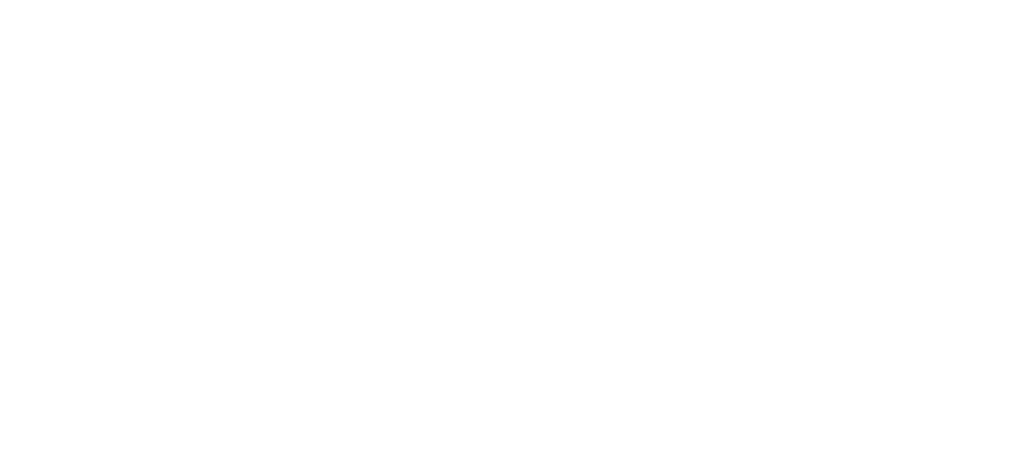
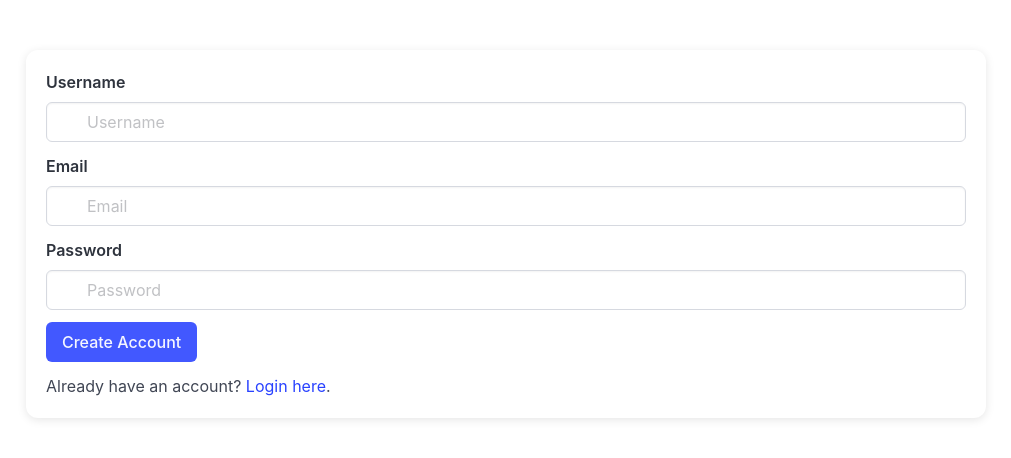
Before and after one commit to Lorenzo-chahid/nanshe-frontend, a React (Create React App) app: page / in a window 1280 px wide. Before the commit this address had no page. Shown: the top 458 px of the page, without its empty margins (134-1145 px from the left). Built offline with nearby package versions, Linux system fonts and the light colour scheme.

Commit message:
first commit for prod

```diff
--- a/src/App.js
+++ b/src/App.js
@@ -13,7 +13,7 @@ const App = () => {
   return (
     <AuthProvider>
       <Routes>
-        <Route path="/signup" element={<AccountCreation />} />
+        <Route path="/" element={<AccountCreation />} />
         <Route path="/login" element={<Login />} />
         <Route path="/success" element={<Success />} />
         <Route
--- a/src/components/AccountCreation.js
+++ b/src/components/AccountCreation.js
@@ -1,4 +1,3 @@
-// src/components/AccountCreation.js
 import React, { useState } from 'react';
 import axios from 'axios';
 import { useNavigate, Link } from 'react-router-dom';
@@ -13,11 +12,14 @@ const AccountCreation = () => {
     e.preventDefault();
     try {
       // Appel API pour la création de compte
-      const response = await axios.post('http://localhost:8000/users/', {
-        username,
-        password,
-        email,
-      });
+      const response = await axios.post(
+        'https://nanshe-backend.onrender.com/users/',
+        {
+          username,
+          password,
+          email,
+        }
+      );
       if (response.status === 200) {
         navigate('/success');
       }
--- a/src/components/AvatarModal.js
+++ b/src/components/AvatarModal.js
@@ -13,7 +13,9 @@ const AvatarModal = ({ isOpen, onClose, userId }) => {
   const handleSubmit = async e => {
     e.preventDefault();
     try {
-      const response = await axios.post('http://localhost:8000/avatars/', {
+      const response = await axios.post(
+        'https://nanshe-backend.onrender.com/avatars/',
+        {
           first_name: firstName,
           last_name: lastName,
           age,
@@ -21,7 +23,8 @@ const AvatarModal = ({ isOpen, onClose, userId }) => {
           traits,
           writing,
           user_id: userId,
-      });
+        }
+      );
       if (response.status === 200) {
         onClose();
       }
--- a/src/components/Chat.js
+++ b/src/components/Chat.js
@@ -17,7 +17,7 @@ const Chat = () => {
     const fetchAvatarDetails = async () => {
       try {
         const response = await axios.get(
-          `http://localhost:8000/avatars/${avatarId}`
+          `https://nanshe-backend.onrender.com/avatars/${avatarId}`
         );
         setAvatar(response.data);
       } catch (error) {
@@ -35,10 +35,13 @@ const Chat = () => {
       setMessages([...messages, newMessage]);
 
       try {
-        const response = await axios.post('http://localhost:8000/chat/', {
-          avatar_id: avatarId,
-          user_message: message,
-        });
+        const response = await axios.post(
+          'https://nanshe-backend.onrender.com/chat/',
+          {
+            avatar_id: avatarId,
+            user_message: message,
+          }
+        );
 
         const aiMessage = {
           text: response.data.avatar_response,
--- a/src/components/Dashboard.js
+++ b/src/components/Dashboard.js
@@ -19,7 +19,9 @@ const Dashboard = () => {
 
   const fetchAvatars = async () => {
     try {
-      const response = await axios.get('http://localhost:8000/avatars/1'); // Remplacez 1 par l'ID utilisateur réel
+      const response = await axios.get(
+        'https://nanshe-backend.onrender.com/avatars/1'
+      ); // Remplacez 1 par l'ID utilisateur réel
       setAvatars(response.data);
     } catch (error) {
       console.error('There was an error fetching the avatars!', error);
--- a/src/components/Login.js
+++ b/src/components/Login.js
@@ -13,10 +13,13 @@ const Login = () => {
   const handleSubmit = async e => {
     e.preventDefault();
     try {
-      const response = await axios.post('http://localhost:8000/login/', {
-        login,
-        password,
-      });
+      const response = await axios.post(
+        'https://nanshe-backend.onrender.com/login/',
+        {
+          login,
+          password,
+        }
+      );
       if (response.status === 200) {
         loginUser();
       }
```
Lines whose indentation alone changed are shown as unchanged.
